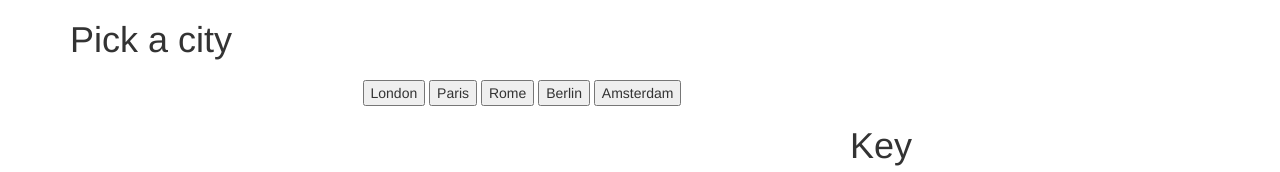
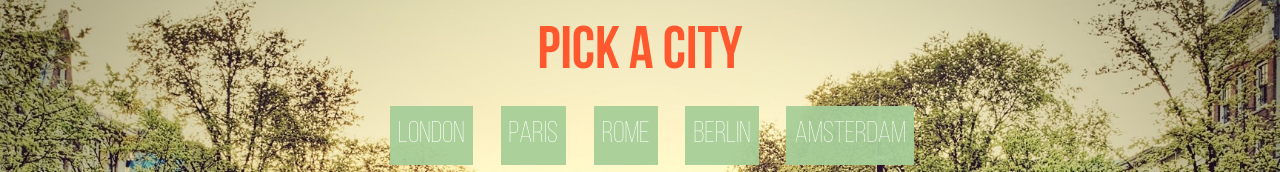
Before and after one commit to itoulou/googlemaps-api-javascript-project, a plain HTML site: page index.html in a window 1280 px wide. Shown: the top 172 px of the page. Drawn offline with nearby package versions, Linux system fonts and the light colour scheme; some packages are replaced by stand-ins of ours; grey boxes are pictures that could not be loaded.

Commit message:
missing a '}' in styles file

```diff
--- a/index.html
+++ b/index.html
@@ -3,7 +3,7 @@
 <head>
   <meta charset="UTF-8">
   <link rel="stylesheet" href="https://maxcdn.bootstrapcdn.com/bootstrap/3.3.7/css/bootstrap.min.css" type="text/css" />
-  <link rel="stylesheet" href="styles.css" type="text/css" />
+  <link rel="stylesheet" href="./styles.css" type="text/css" />
   <meta name="viewport" content="width=device-width, initial-scale=1.0">
   <meta http-equiv="X-UA-Compatible" content="ie=edge">
   <title>Google API</title>
--- a/styles.css
+++ b/styles.css
@@ -7,10 +7,11 @@
       font-family: Bebas-Neue-light;
       src: url('./bebas_neue/BebasNeue Light.otf')format("opentype");
 
+}
 
 @font-face {
       font-family: Bebas-Neue-thin;
-      src: url('./bebas_neue/BebasNeue Thin.otf')format("opentype")
+      src: url('./bebas_neue/BebasNeue Thin.otf')format("opentype");
 }
 
 .container {
@@ -72,21 +73,11 @@ div#map {
 
 }
 
-/*#bg-img-slideshow {
-      height: 100vh;
-      width: 100%;
-      position: absolute;
-      z-index: -99;
-      left: 0;
-
-}
-*/
-
 #bg-img-slideshow {
       height: 100vh;
       width: 100%;
       /*code taken from https://css-tricks.com/ */
-      background: url('./slideshow-images/amsterdam-1-new.jpg') no-repeat center center fixed;
+      background: url('./slideshow-images/amsterdam-2.jpg') no-repeat center center fixed;
       /*image from http://www.petercousens.com/ */
       -webkit-background-size: cover;
       -moz-background-size: cover;
```
